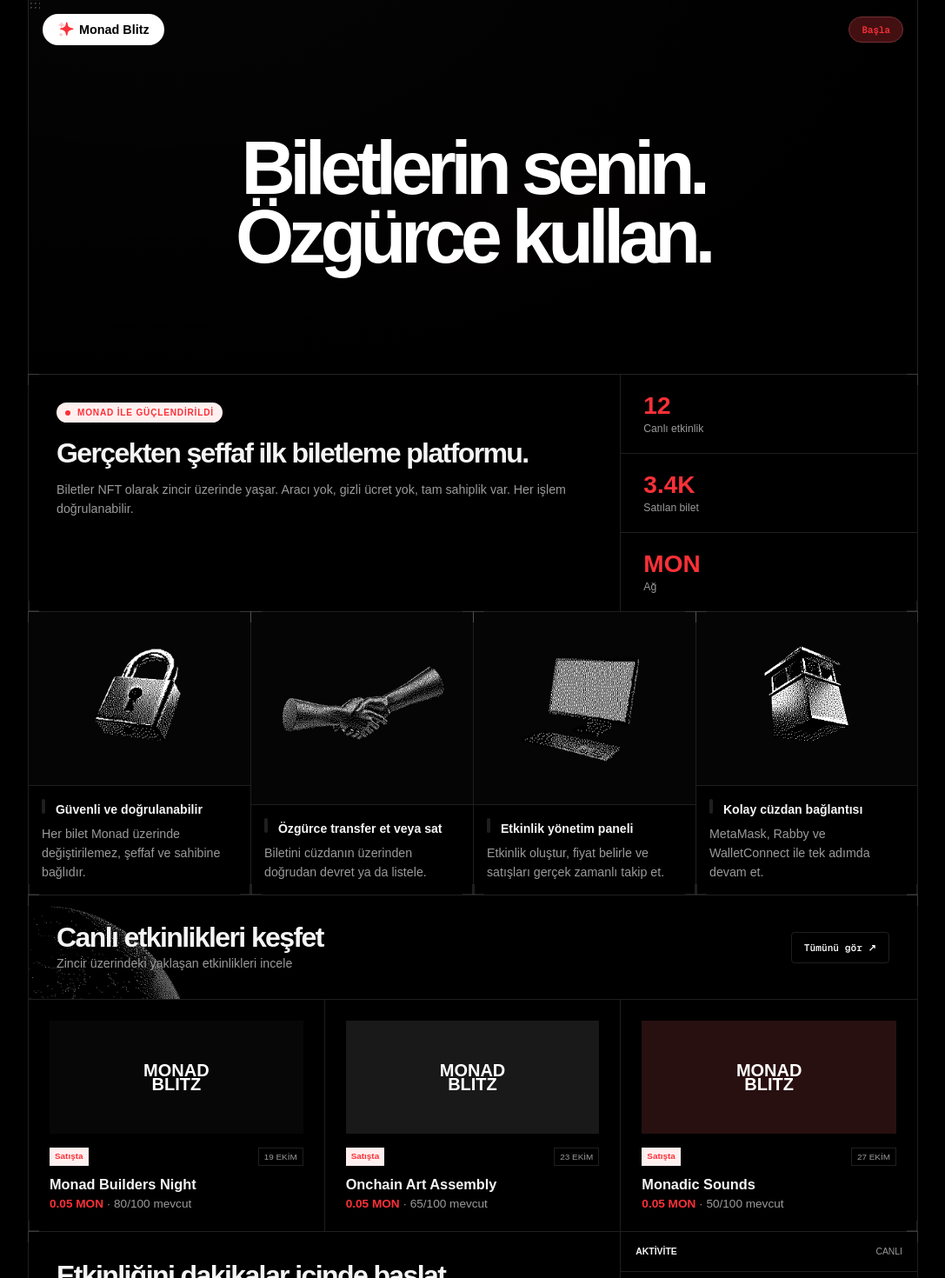
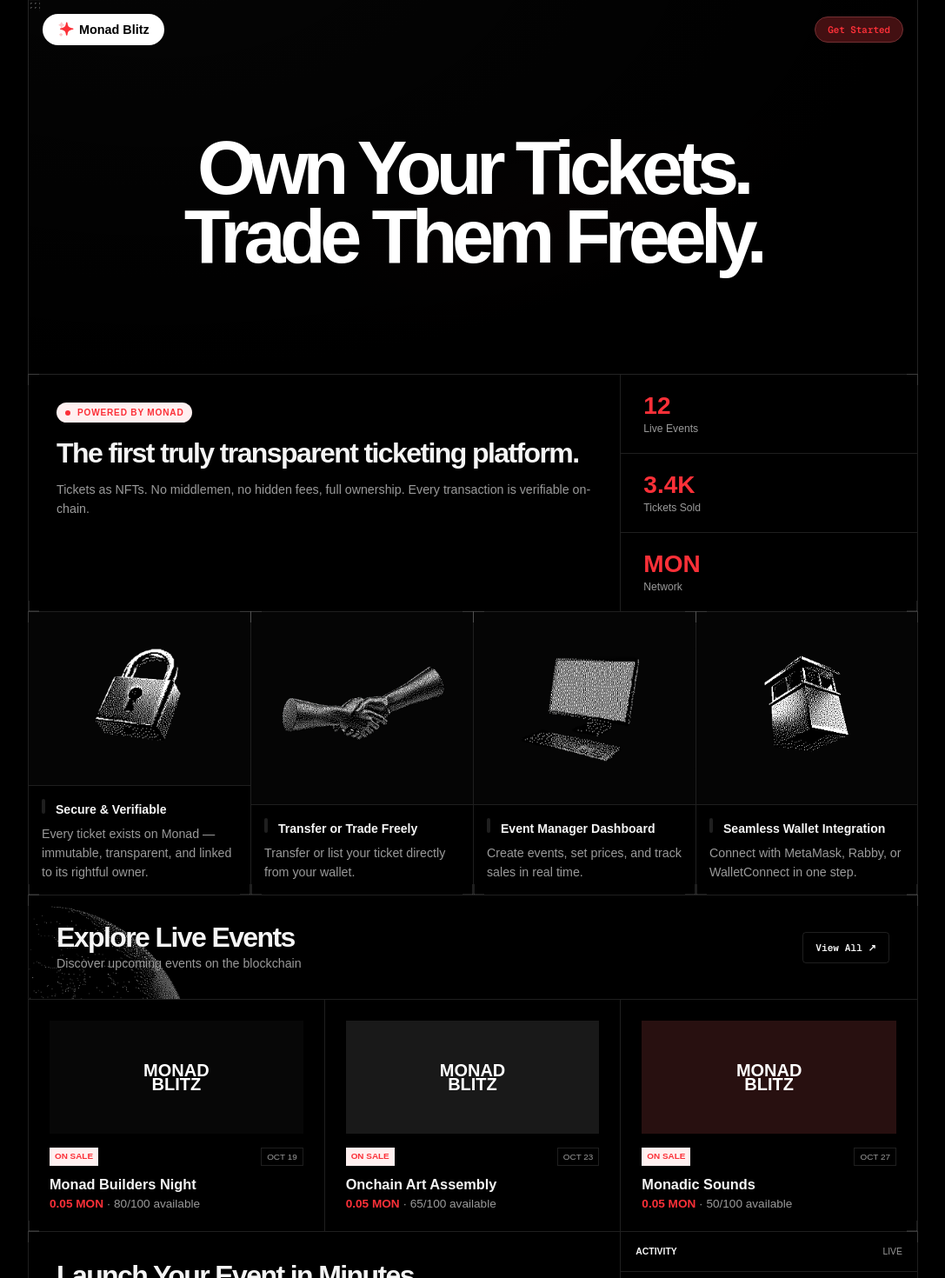
Before and after one commit to emiryasa/monad-blitz-hackathon, a Next.js app in the folder apps/web/: page / in a window 1280 px wide. Shown: the top 1470 px of the page at 87% size, without its empty margins (96-1183 px from the left). Built offline with nearby package versions, Linux system fonts and the light colour scheme.

Commit message:
chore(web): use English interface copy

```diff
--- a/apps/web/src/app/layout.tsx
+++ b/apps/web/src/app/layout.tsx
@@ -14,12 +14,12 @@
 
 export const metadata: Metadata = {
   title: "Monad Blitz | On-chain etkinlik biletleri",
-  description: "Monad üzerinde etkinlikleri keşfet ve biletini zincir üzerinde al.",
+  description: "Discover events and own tickets on Monad.",
 };
 
 export default function RootLayout({ children }: LayoutProps<"/">) {
   return (
-    <html lang="tr" className={`${geistSans.variable} ${geistMono.variable}`}>
+    <html lang="en" className={`${geistSans.variable} ${geistMono.variable}`}>
       <body>{children}</body>
     </html>
   );
--- a/apps/web/src/app/page.tsx
+++ b/apps/web/src/app/page.tsx
@@ -2,14 +2,14 @@
 import { AppShell, Mark } from "../components/app-shell";
 import styles from "./page.module.css";
 
-const features = [["/lock.png", "Güvenli ve doğrulanabilir", "Her bilet Monad üzerinde değiştirilemez, şeffaf ve sahibine bağlıdır."], ["/hands.png", "Özgürce transfer et veya sat", "Biletini cüzdanın üzerinden doğrudan devret ya da listele."], ["/computer.png", "Etkinlik yönetim paneli", "Etkinlik oluştur, fiyat belirle ve satışları gerçek zamanlı takip et."], ["/watchtower.png", "Kolay cüzdan bağlantısı", "MetaMask, Rabby ve WalletConnect ile tek adımda devam et."]];
+const features = [["/lock.png", "Secure & Verifiable", "Every ticket exists on Monad — immutable, transparent, and linked to its rightful owner."], ["/hands.png", "Transfer or Trade Freely", "Transfer or list your ticket directly from your wallet."], ["/computer.png", "Event Manager Dashboard", "Create events, set prices, and track sales in real time."], ["/watchtower.png", "Seamless Wallet Integration", "Connect with MetaMask, Rabby, or WalletConnect in one step."]];
 
 export default function Home() {
   return <AppShell home><div className={styles.page}>
-    <section className={`cornerAccents ${styles.hero}`}><div className={styles.heroShade} /><div className={styles.heroContent}><div className={styles.heroNav}><span className={styles.heroBrand}><Mark /> Monad Blitz</span><Link href="/discover">Başla</Link></div><h1>Biletlerin senin.<br />Özgürce kullan.</h1></div></section>
-    <section className={`cornerAccents ${styles.intro}`}><div className={styles.introCopy}><p className={styles.pill}><i /> MONAD İLE GÜÇLENDİRİLDİ</p><h2>Gerçekten şeffaf ilk biletleme platformu.</h2><p>Biletler NFT olarak zincir üzerinde yaşar. Aracı yok, gizli ücret yok, tam sahiplik var. Her işlem doğrulanabilir.</p></div><div className={styles.metrics}><div><strong>12</strong><span>Canlı etkinlik</span></div><div><strong>3.4K</strong><span>Satılan bilet</span></div><div><strong>MON</strong><span>Ağ</span></div></div></section>
+    <section className={`cornerAccents ${styles.hero}`}><div className={styles.heroShade} /><div className={styles.heroContent}><div className={styles.heroNav}><span className={styles.heroBrand}><Mark /> Monad Blitz</span><Link href="/discover">Get Started</Link></div><h1>Own Your Tickets.<br />Trade Them Freely.</h1></div></section>
+    <section className={`cornerAccents ${styles.intro}`}><div className={styles.introCopy}><p className={styles.pill}><i /> POWERED BY MONAD</p><h2>The first truly transparent ticketing platform.</h2><p>Tickets as NFTs. No middlemen, no hidden fees, full ownership. Every transaction is verifiable on-chain.</p></div><div className={styles.metrics}><div><strong>12</strong><span>Live Events</span></div><div><strong>3.4K</strong><span>Tickets Sold</span></div><div><strong>MON</strong><span>Network</span></div></div></section>
     <section className={styles.featureGrid}>{features.map(([image, title, description]) => <article className={`cornerAccents ${styles.feature}`} key={title}><div className={styles.featureImage} style={{ backgroundImage: `url(${image})` }} /><div className={styles.featureCopy}><h3><i /> {title}</h3><p>{description}</p></div></article>)}</section>
-    <section className={`cornerAccents ${styles.events}`}><div className={styles.eventsTitle}><div><h2>Canlı etkinlikleri keşfet</h2><p>Zincir üzerindeki yaklaşan etkinlikleri incele</p></div><Link href="/discover">Tümünü gör ↗</Link></div><div className={styles.eventGrid}>{["Monad Builders Night", "Onchain Art Assembly", "Monadic Sounds"].map((name, index) => <Link className={styles.eventCard} href="/discover" key={name}><div className={styles.eventImage} data-index={index}>MONAD<br />BLITZ</div><div className={styles.eventMeta}><b>Satışta</b><time>{19 + index * 4} EKİM</time></div><h3>{name}</h3><p>0.05 MON <span>· {80 - index * 15}/100 mevcut</span></p></Link>)}</div></section>
-    <section className={`cornerAccents ${styles.launch}`}><div><h2>Etkinliğini dakikalar içinde başlat</h2><p>Biletleri oluştur, fiyatı ve telif oranını belirle. Satışları zincir üzerinde zahmetsizce takip et.</p><div className={styles.launchStats}><span><b>5 dk</b>Kurulum süresi</span><span><b>0%</b>Gizli ücret</span><span><b>100%</b>Senin kontrolün</span></div><Link href="/create">Etkinlik oluştur ↗</Link></div><aside><div><b>AKTİVİTE</b><span><i /> CANLI</span></div><p>Yeni işlemler burada görünecek.</p></aside></section>
+    <section className={`cornerAccents ${styles.events}`}><div className={styles.eventsTitle}><div><h2>Explore Live Events</h2><p>Discover upcoming events on the blockchain</p></div><Link href="/discover">View All ↗</Link></div><div className={styles.eventGrid}>{["Monad Builders Night", "Onchain Art Assembly", "Monadic Sounds"].map((name, index) => <Link className={styles.eventCard} href="/discover" key={name}><div className={styles.eventImage} data-index={index}>MONAD<br />BLITZ</div><div className={styles.eventMeta}><b>ON SALE</b><time>OCT {19 + index * 4}</time></div><h3>{name}</h3><p>0.05 MON <span>· {80 - index * 15}/100 available</span></p></Link>)}</div></section>
+    <section className={`cornerAccents ${styles.launch}`}><div><h2>Launch Your Event in Minutes</h2><p>Create tickets, set prices and define royalties. Watch sales happen live on-chain with zero hassle.</p><div className={styles.launchStats}><span><b>5 min</b>Setup Time</span><span><b>0%</b>Hidden Fees</span><span><b>100%</b>Your Control</span></div><Link href="/create">Create Your Event ↗</Link></div><aside><div><b>ACTIVITY</b><span><i /> LIVE</span></div><p>New activity will appear here.</p></aside></section>
   </div></AppShell>;
 }
--- a/apps/web/src/components/app-shell.tsx
+++ b/apps/web/src/components/app-shell.tsx
@@ -7,5 +7,5 @@
 }
 
 export function AppShell({ children, home = false }: { children: ReactNode; home?: boolean }) {
-  return <div className={styles.shell}>{!home && <header className={styles.header}><div className={styles.headerInner}><Link className={styles.brand} href="/"><span className={styles.mark}><Mark /></span>Monad Blitz</Link><nav className={styles.navigation} aria-label="Ana menü"><Link href="/discover">Keşfet</Link><Link href="/tickets">Biletlerim</Link><Link href="/my-events">Etkinliklerim</Link><Link href="/rewards">Ödüller</Link></nav><div className={styles.headerActions}><Link className={styles.create} href="/create">＋ Etkinlik oluştur</Link><button type="button" className={styles.connect}>Cüzdan bağla</button></div></div></header>}<main>{children}</main></div>;
+  return <div className={styles.shell}>{!home && <header className={styles.header}><div className={styles.headerInner}><Link className={styles.brand} href="/"><span className={styles.mark}><Mark /></span>Monad Blitz</Link><nav className={styles.navigation} aria-label="Main navigation"><Link href="/discover">Discover</Link><Link href="/tickets">My Tickets</Link><Link href="/my-events">My Events</Link><Link href="/rewards">Rewards</Link></nav><div className={styles.headerActions}><Link className={styles.create} href="/create">＋ Create Event</Link><button type="button" className={styles.connect}>Connect Wallet</button></div></div></header>}<main>{children}</main></div>;
 }
```
